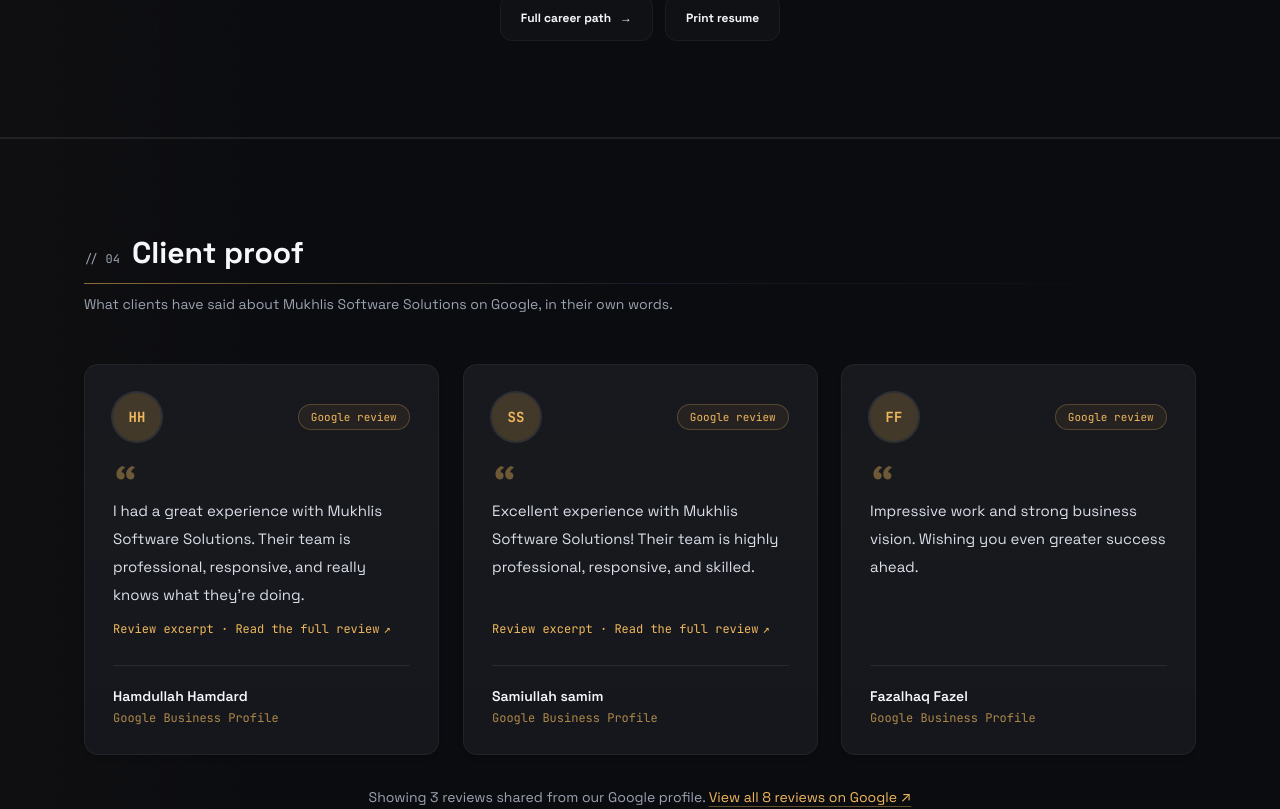
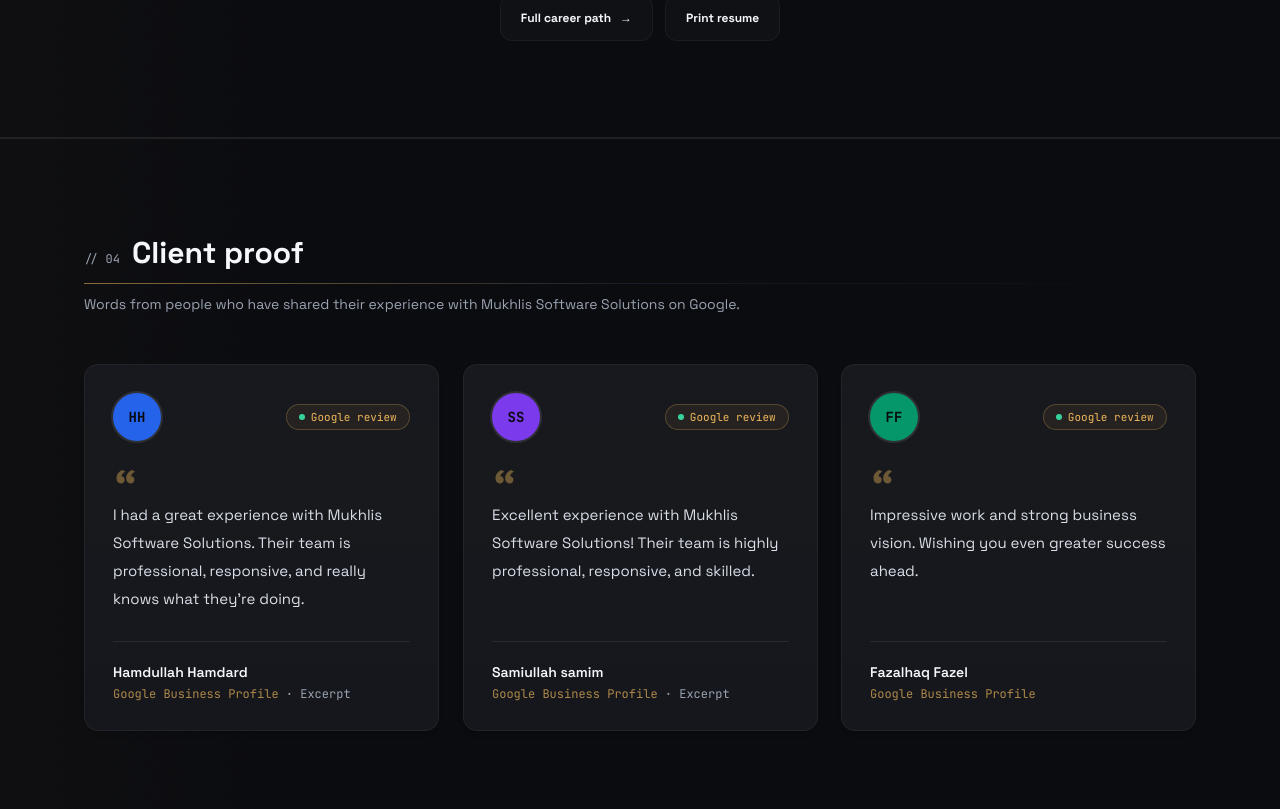
Before and after one commit to ahmadullahmukhlis/ahmadullahmukhlis.github.io, a Next.js app in the folder mukhlis/: page / in a window 1280 px wide. Shown: the part 6274-7083 px from the top of the page. Built offline with nearby package versions, Linux system fonts and the light colour scheme.

Commit message:
style: restore compact classic three-card client proof design

```diff
--- a/mukhlis/src/components/Testimonials.tsx
+++ b/mukhlis/src/components/Testimonials.tsx
@@ -2,6 +2,8 @@ import type { CSSProperties } from "react";
 import { SectionHeading } from "@/components/SectionHeading";
 import { RevealOnScroll } from "@/components/RevealOnScroll";
 import { GOOGLE_REVIEWS, GOOGLE_REVIEWS_URL } from "@/lib/google-reviews";
+
+const AVATAR_COLORS = ["#2563eb", "#7c3aed", "#059669"];
 
 export function Testimonials() {
   return (
@@ -11,94 +13,55 @@ export function Testimonials() {
           <SectionHeading
             index="04"
             title="Client proof"
-            hint="What clients have said about Mukhlis Software Solutions on Google, in their own words."
+            hint="Words from people who have shared their experience with Mukhlis Software Solutions on Google."
           />
         </RevealOnScroll>
 
-        {GOOGLE_REVIEWS.length > 0 ? (
-          <div className="mt-12 grid gap-6 md:grid-cols-2 lg:grid-cols-3">
+        <div className="mt-12 grid gap-6 md:grid-cols-3">
           {GOOGLE_REVIEWS.map((review, i) => (
-              <RevealOnScroll key={review.id} delay={(i % 3) * 90} variant={i % 3 === 1 ? "scale" : "up"}>
+            <RevealOnScroll key={review.id} delay={i * 90} variant={i === 1 ? "scale" : "up"}>
               <figure
                 className="card-line glow-card stagger-card group relative flex h-full flex-col overflow-hidden p-7"
-                  style={{ "--card-delay": `${120 + (i % 3) * 80}ms` } as CSSProperties}
+                style={{ "--card-delay": `${120 + i * 80}ms` } as CSSProperties}
               >
-                  <div className="relative flex items-center justify-between gap-3">
+                <div className="relative flex items-center justify-between">
                   <span
-                      className="flex h-12 w-12 items-center justify-center rounded-full bg-gold/20 font-mono text-sm font-bold text-gold ring-2 ring-white/10 transition-transform duration-300"
+                    className="flex h-12 w-12 items-center justify-center rounded-full font-mono text-sm font-bold text-charcoal ring-2 ring-white/10 transition-transform duration-300"
+                    style={{ backgroundColor: AVATAR_COLORS[i] }}
                     aria-hidden="true"
                   >
                     {review.initials}
                   </span>
-                    <span className="rounded-full border border-gold/25 bg-gold/[0.06] px-3 py-1 font-mono text-[11px] text-gold">
-                      Google review
-                    </span>
-                  </div>
-
-                  {review.rating ? (
-                    <div className="mt-6 flex gap-1 text-gold" aria-label={`${review.rating} out of 5 stars`}>
-                      {Array.from({ length: 5 }, (_, star) => (
-                        <span key={star} className={star < (review.rating ?? 0) ? "opacity-100" : "opacity-25"} aria-hidden="true">★</span>
-                      ))}
-                    </div>
-                  ) : null}
-                  <svg className="mt-5 h-6 w-6 text-gold/40" viewBox="0 0 24 24" fill="currentColor" aria-hidden="true">
-                    <path d="M9.6 5C5.9 6.3 3.5 9.4 3.5 13.3c0 3 1.8 5.2 4.4 5.2 2.2 0 3.8-1.6 3.8-3.7 0-2-1.4-3.5-3.3-3.6.4-1.9 1.9-3.5 4-4.4L9.6 5Zm9.7 0c-3.7 1.3-6.1 4.4-6.1 8.3 0 3 1.8 5.2 4.4 5.2 2.2 0 3.8-1.6 3.8-3.7 0-2-1.4-3.5-3.3-3.6.4-1.9 1.9-3.5 4-4.4L19.3 5Z" />
-                  </svg>
-                  <blockquote className="relative mt-3 flex-1 whitespace-pre-line text-[15px] leading-7 text-soft">
-                    {review.text}
-                  </blockquote>
-                  {review.excerpt ? (
                   <a
                     href={GOOGLE_REVIEWS_URL}
                     target="_blank"
                     rel="noopener noreferrer"
-                      className="mt-3 inline-flex items-center gap-1 font-mono text-xs text-gold transition-colors hover:text-ink"
-                      aria-label={`Read the full Google review by ${review.name}`}
+                    className="flex items-center gap-1.5 rounded-full border border-gold/25 bg-gold/[0.06] px-3 py-1 font-mono text-[11px] text-gold transition-colors hover:bg-gold/15"
+                    aria-label={`View ${review.name}'s review on Google`}
                   >
-                      Review excerpt · Read the full review <span aria-hidden="true">↗</span>
+                    <span className="h-1.5 w-1.5 rounded-full bg-mint" aria-hidden="true" />
+                    Google review
                   </a>
-                  ) : null}
+                </div>
+
+                <svg className="mt-6 h-6 w-6 text-gold/40" viewBox="0 0 24 24" fill="currentColor" aria-hidden="true">
+                  <path d="M9.6 5C5.9 6.3 3.5 9.4 3.5 13.3c0 3 1.8 5.2 4.4 5.2 2.2 0 3.8-1.6 3.8-3.7 0-2-1.4-3.5-3.3-3.6.4-1.9 1.9-3.5 4-4.4L9.6 5Zm9.7 0c-3.7 1.3-6.1 4.4-6.1 8.3 0 3 1.8 5.2 4.4 5.2 2.2 0 3.8-1.6 3.8-3.7 0-2-1.4-3.5-3.3-3.6.4-1.9 1.9-3.5 4-4.4L19.3 5Z" />
+                </svg>
+                <blockquote className="relative mt-3 flex-1 text-[15px] leading-7 text-soft">
+                  {review.text}
+                </blockquote>
+
                 <figcaption className="mt-7 border-t border-white/8 pt-5">
                   <p className="font-sans text-sm font-semibold text-ink">{review.name}</p>
                   <p className="mt-1 font-mono text-xs text-muted">
-                      {review.date ? `${review.date} · ` : ""}<span className="text-gold/70">Google Business Profile</span>
+                    <span className="text-gold/70">Google Business Profile</span>
+                    {review.excerpt ? " · Excerpt" : ""}
                   </p>
                 </figcaption>
               </figure>
             </RevealOnScroll>
           ))}
         </div>
-        ) : (
-          <RevealOnScroll>
-            <div className="card-line glow-card mt-12 p-7 md:p-9">
-              <h3 className="text-lg font-bold text-ink">Google client reviews</h3>
-              <p className="mt-3 max-w-2xl text-sm leading-7 text-soft">
-                Our Google Business Profile currently has 8 reviews, as reported on 4 November 2026.
-                Original review names and text will appear here after they are confirmed from the source.
-              </p>
-              <a className="btn-ghost mt-6 inline-flex items-center gap-2" href={GOOGLE_REVIEWS_URL} target="_blank" rel="noopener noreferrer">
-                Read all reviews on Google <span aria-hidden="true">↗</span>
-              </a>
-            </div>
-          </RevealOnScroll>
-        )}
-        {GOOGLE_REVIEWS.length > 0 ? (
-          <RevealOnScroll>
-            <p className="mt-8 text-center text-sm text-muted">
-              Showing {GOOGLE_REVIEWS.length} reviews shared from our Google profile.
-              {" "}
-              <a
-                href={GOOGLE_REVIEWS_URL}
-                target="_blank"
-                rel="noopener noreferrer"
-                className="text-gold underline decoration-gold/40 underline-offset-4 transition-colors hover:text-ink"
-              >
-                View all 8 reviews on Google ↗
-              </a>
-            </p>
-          </RevealOnScroll>
-        ) : null}
       </div>
     </section>
   );
```
Lines whose indentation alone changed are shown as unchanged.
